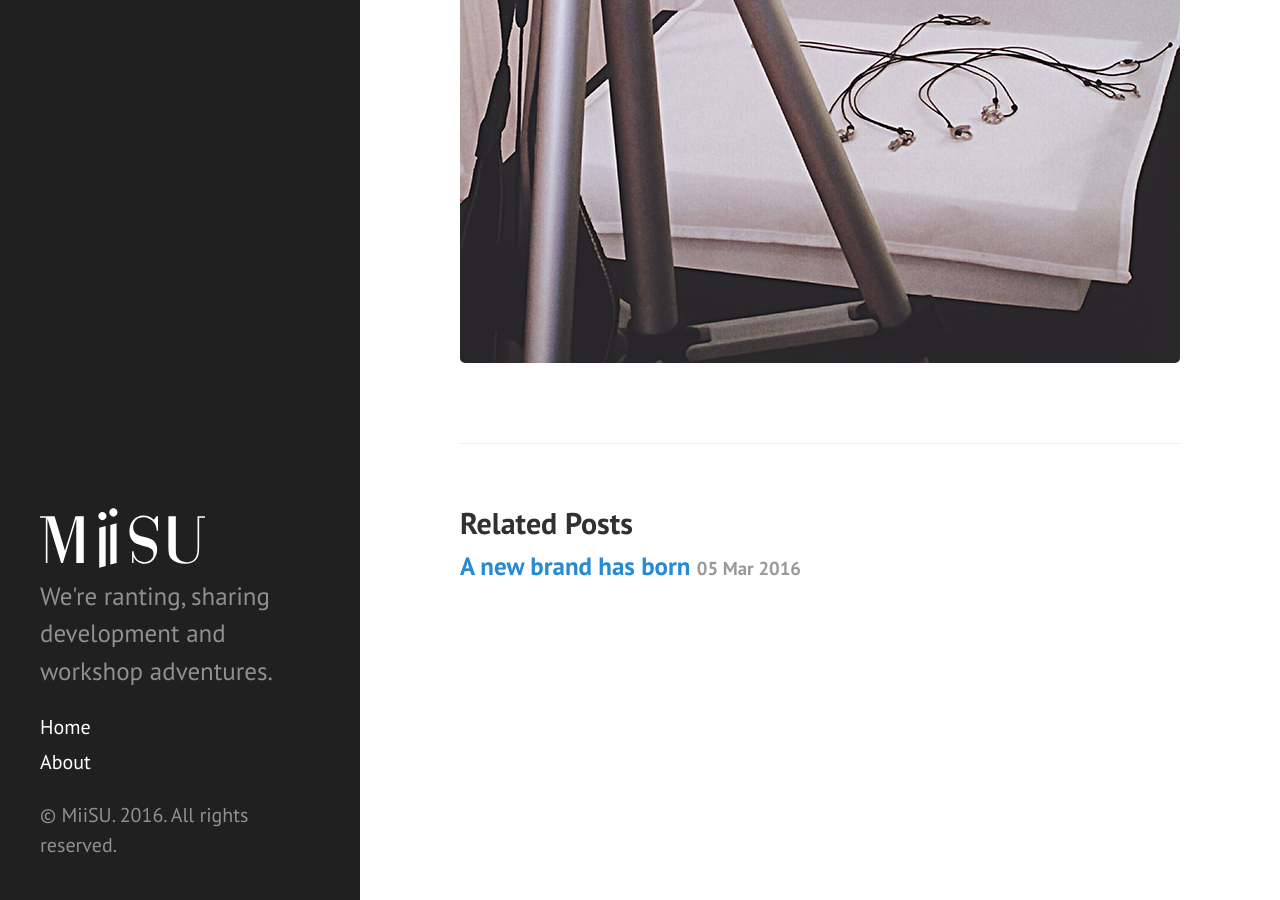
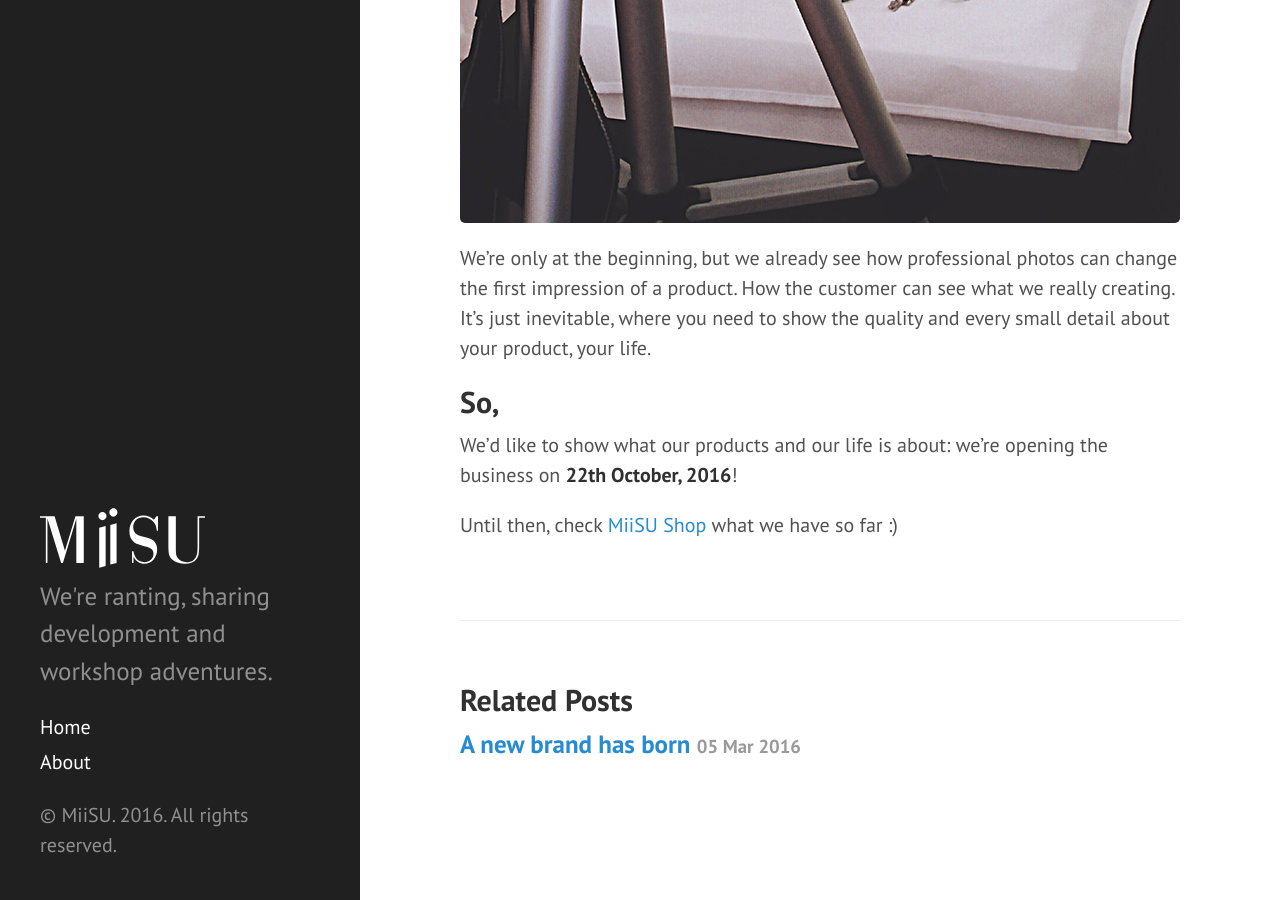
Before and after one commit to ksgy/miisu_blog, a Jekyll site: the page built from _posts/2016-10-10-opening-soon.md, in a window 1280 px wide and 900 px high, scrolled down 1442 px. Built offline with Jekyll 4.4.1, drawn with Linux system fonts in a browser that asks for light colours; Markdown is read by kramdown in place of the engine named in the settings.

Commit message:
Add opening time

```diff
--- a/_posts/2016-10-10-opening-soon.md
+++ b/_posts/2016-10-10-opening-soon.md
@@ -14,6 +14,11 @@ That's why we took a step ahead and started learning DSLR photography. It's even
 
 Your brain dreams about that new necklace popped into your mind, but still, it's 3am in the morning and you're not even nearly satisfied with the end result of the photo you're working on.
 
+![DSLR]({{ site.baseurl }}/public/images/dslr.jpg)
+
 We're only at the beginning, but we already see how professional photos can change the first impression of a product. How the customer can see what we really creating. It's just inevitable, where you need to show the quality and every small detail about your product, your life.
 
-![DSLR]({{ site.baseurl }}/public/images/dslr.jpg)
+## So,
+We'd like to show what our products and our life is about: we're opening the business on **22th October, 2016**!
+
+Until then, check [MiiSU Shop](http://miisu.co.uk/shop/) what we have so far :)
```
